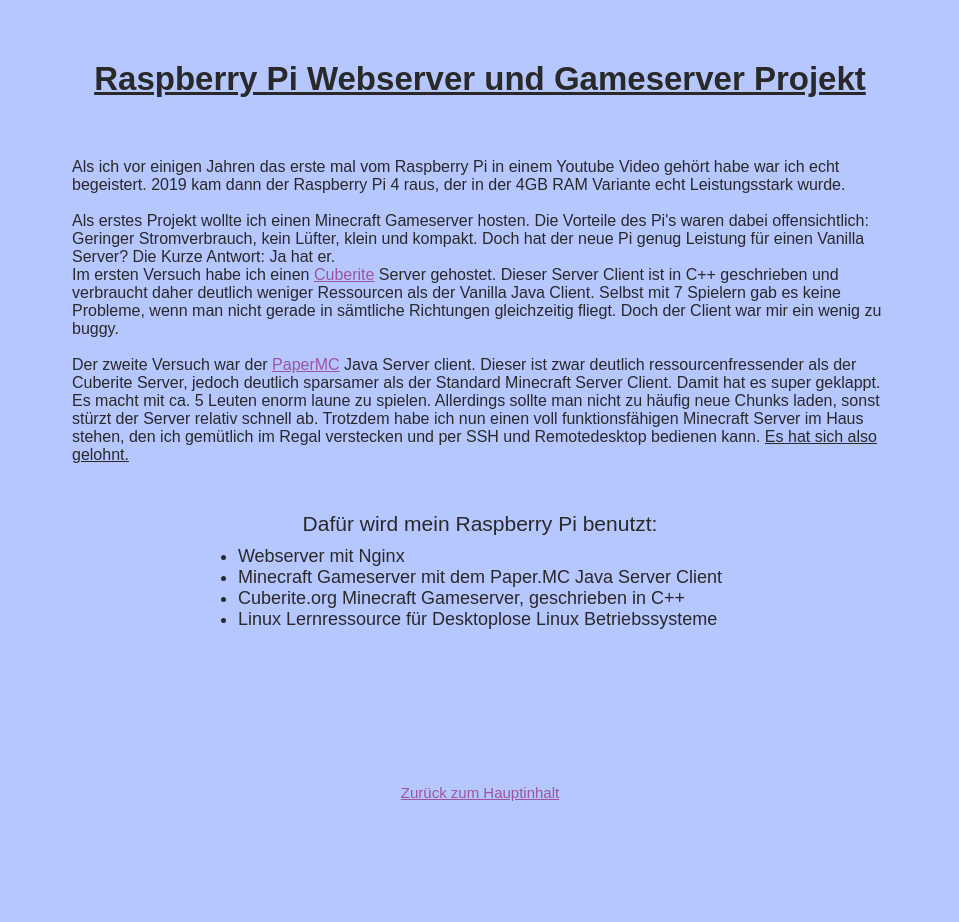
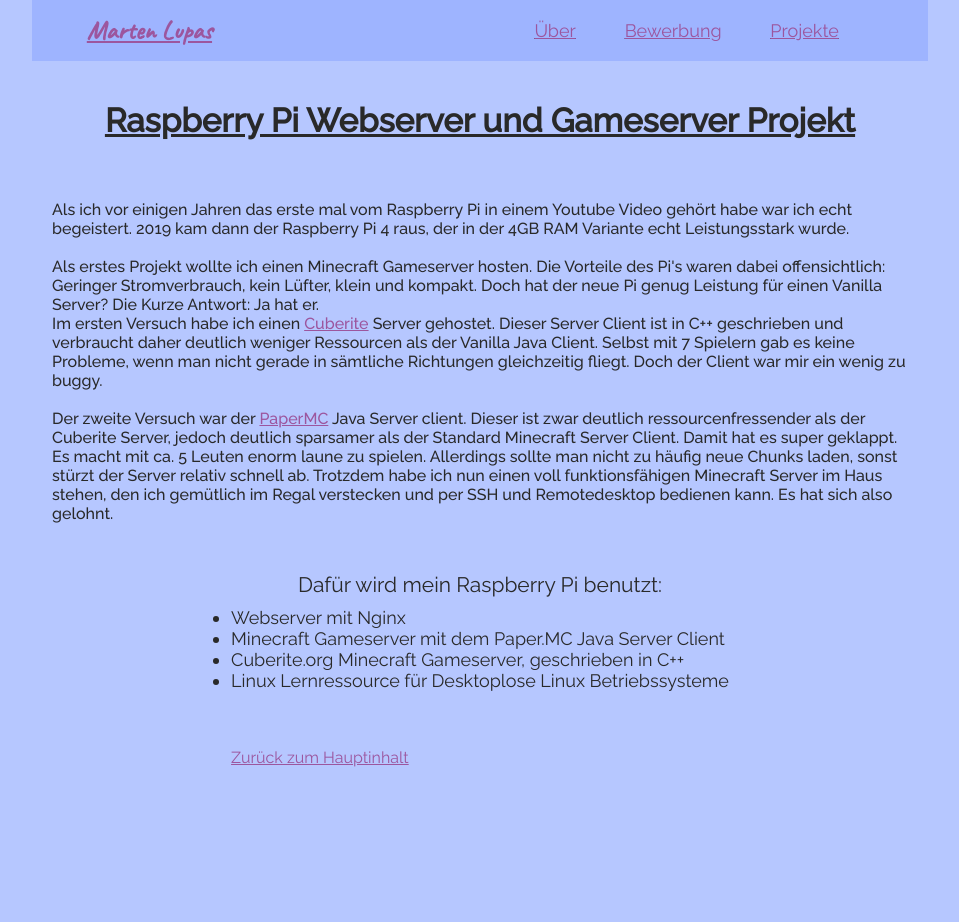
Before and after one commit to martenlup/martenlup.github.io, a plain HTML site: page projects.html in a window 1280 px wide. Shown: the whole page, without its empty margins (160-1119 px from the left). After the commit the page ends 800 px from the top, so only its background shows below. Drawn offline with Linux system fonts and the light colour scheme.

```diff
--- a/css/projects.css
+++ b/css/projects.css
@@ -9,10 +9,10 @@ html {
   margin: auto;
 }
 body {
-  font-family: sans-serif;
+  font-family: 'Raleway', sans-serif;
   font-weight: 400;
   font-size: 1.6rem;
-  padding: 2rem;
+  padding: 0rem;
   background: #b6c7ff;
   width: 70%;
   margin: auto;
@@ -44,6 +44,47 @@ p {
   padding: 2rem;
 }
 
+/* NAV */
+
+.main-head {
+  /* position: sticky;
+  top: 0%;
+  z-index: 4; */
+  background-color: #9eb4ff;
+
+
+}
+.main-head nav {
+  display: flex;
+  justify-content: center;
+  width: 90%;
+  margin: auto;
+  min-height: 5vh;
+  align-items: center;
+  flex-wrap: wrap;
+
+}
+.main-head nav ul {
+  flex: 1 1 20rem;
+  display: flex;
+  list-style: none;
+  text-decoration: none;
+  justify-content: space-around;
+  padding: 2rem;
+  text-decoration: underline;
+}
+.main-head nav a {
+  flex: 1 1 20rem;
+  margin: 1rem;
+}
+
+#logo {
+  list-style: none;
+  text-decoration: none;
+  font-family: Caveat;
+}
+
+
 .projekte {
 
   display: flex;
@@ -51,6 +92,10 @@ p {
   align-items: center;
 
 }
+.aufzaehlung-wrapper {
+
+}
+.aufzaehlung {
 
 span {
   text-decoration: underline;
--- a/projects.html
+++ b/projects.html
@@ -13,6 +13,18 @@
 </head>
 
 <body>
+  <header class="main-head">
+    <nav>
+      <a href="#">
+        <h1 id="logo">Marten Lupas</h1>
+      </a>
+      <ul>
+        <li><a href="#uebermich">Über</a></li>
+        <li><a href="#bewerbung1">Bewerbung</a></li>
+        <li><a href="./projects.html">Projekte</a></li>
+      </ul>
+    </nav>
+  </header>
   <section class="projekte">
     <h2>
       Raspberry Pi Webserver und Gameserver Projekt
@@ -42,6 +54,8 @@
       </br>
 
     </p>
+    <div class="aufzaehlung-wrapper">
+      <section class="aufzaehlung">
         <ul>
           <h3>Dafür wird mein Raspberry Pi benutzt:</h3>
           <li>Webserver mit Nginx
@@ -54,11 +68,14 @@
         </br>
         </br>
         </br>
+      </section>
 
       <div class="zurueck">
         <a href="./index.html">Zurück zum Hauptinhalt</a>
       </div>
+
   </section>
+  </div>
   <section class="bilder">
     <div class="bilder-wrapper">
       <img class="bild1" class="bilder" src="./img/pi1" alt="">
```
Also changed, not shown: css/style.css (+6 -1 lines), index.html (+6 -2 lines). Lines whose indentation alone changed are shown as unchanged.
